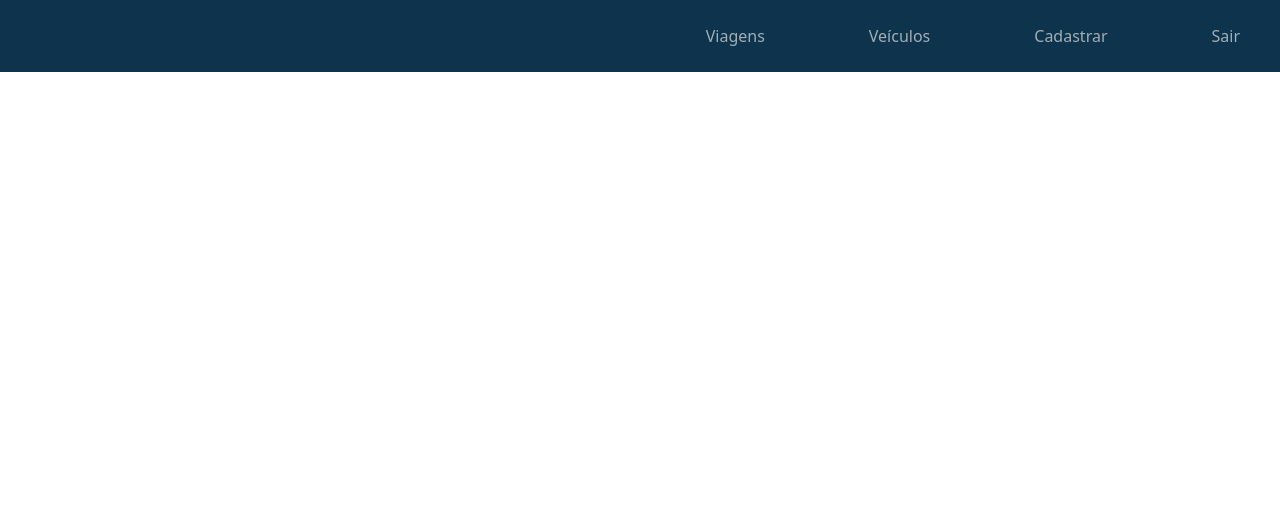
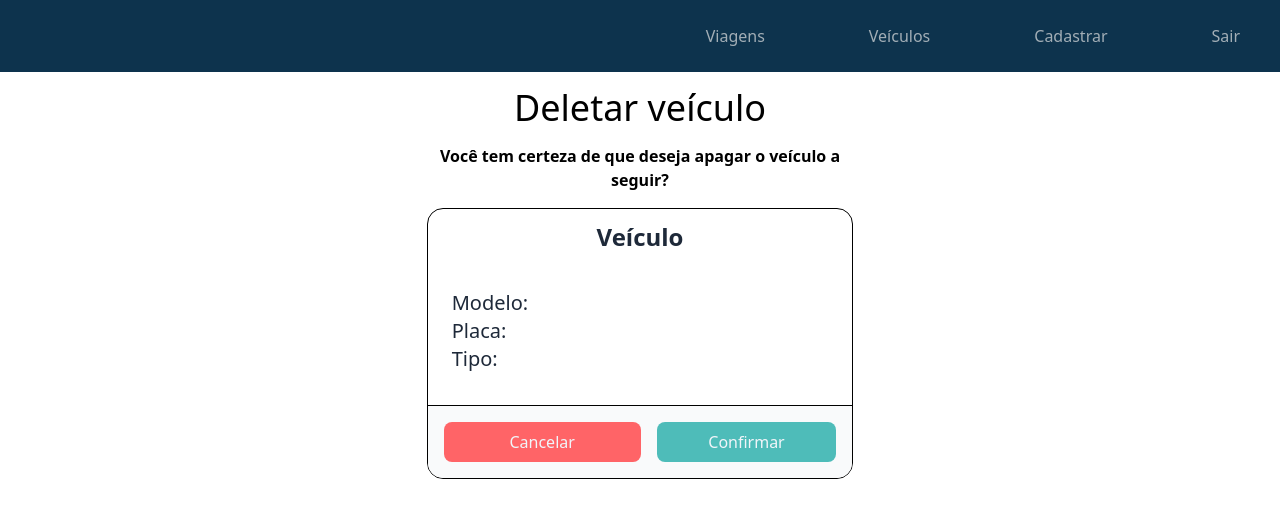
Before and after one commit to 0M1n40/frontVaiComigo, a React (Vite) app: page /deletarveiculo/1 in a window 1280 px wide. Shown: the top 518 px of the page. Built offline with nearby package versions, Linux system fonts and the light colour scheme; no server answers.

Commit message:
Deletar Veiculo

```diff
--- a/src/App.tsx
+++ b/src/App.tsx
@@ -3,6 +3,7 @@ import { AuthProvider } from "./contexts/AuthContext";
 import Login from "./pages/login/Login";
 import Cadastro from "./pages/cadastro/Cadastro";
 import Navbar from './components/navbar/Navbar';
+import DeletarVeiculo from "./components/veiculos/deletarveiculo/DeletarVeiculo";
 
 function App() {
     return (
@@ -15,6 +16,7 @@ function App() {
                 <Route path="/" element={<Login />} />
                 <Route path="/cadastro" element={<Cadastro />} />
                 <Route path="/login" element={<Login />} />
+                <Route path="/deletarveiculo/:id" element={<DeletarVeiculo />} />
                 </Routes>
             </div>
 
--- a/src/components/veiculos/deletarveiculo/DeletarVeiculo.tsx
+++ b/src/components/veiculos/deletarveiculo/DeletarVeiculo.tsx
@@ -0,0 +1,106 @@
+import { useContext, useEffect, useState } from "react"
+import { useNavigate, useParams } from "react-router-dom"
+import { Veiculo } from "../../../models/Veiculo"
+import { AuthContext } from "../../../contexts/AuthContext"
+import { buscar, deletar } from "../../../service/Service"
+
+
+function DeletarVeiculo() {
+
+    const navigate = useNavigate()
+
+    const [veiculo, setVeiculo] = useState<Veiculo>({} as Veiculo)
+    const [isLoading, setIsLoading] = useState<boolean>(false) //ainda não sei se esse isLoading vai ser util aqui.
+
+    const { usuario, handleLogout } = useContext(AuthContext)
+    const token = usuario.token
+
+    const { id } = useParams<{ id: string }>()
+
+    async function buscarPorId(id: string) {
+        try {
+            await buscar(`/veiculos/${id}`, setVeiculo, {
+                headers: {
+                    'Authorization': token
+                }
+            })
+        } catch (error: any) {
+            if (error.toString().includes('403')) {
+                handleLogout()
+            }
+        }
+    }
+    // Tirei o alert para melhor visualização
+    // useEffect(() => {
+    //     if (token === '') {
+    //         //alert('Você precisa estar logado')
+    //         navigate('/')
+    //     }
+    // }, [token])
+
+    useEffect(() => {
+        if (id !== undefined) {
+            buscarPorId(id)
+        }
+    }, [id])
+
+    async function deletarVeiculo() {
+        setIsLoading(true)
+
+        try {
+            await deletar(`/veiculos/${id}`, {
+                headers: {
+                    'Authorization': token
+                }
+            })
+
+            alert('Veículo apagado com sucesso')
+
+        } catch (error: any) {
+            if (error.toString().includes('403')) {
+                handleLogout()
+            }else {
+                alert('Erro ao deletar o veículo.')
+            }
+        }
+
+        setIsLoading(false)
+        retornar()
+    }
+
+    function retornar() {
+        navigate("/veiculos")
+    }
+
+    return (
+        <div className='container w-1/3 mx-auto'>
+            <h1 className='text-4xl text-center my-4'>Deletar veículo</h1>
+            <p className='text-center font-semibold mb-4'>
+                Você tem certeza de que deseja apagar o veículo a seguir?</p>
+            <div className='border flex flex-col rounded-2xl overflow-hidden justify-between'>
+                <header
+                    className='py-3 px-6 text-center text-gray-800 font-bold text-2xl'>
+                    Veículo
+                </header>
+                <div className="p-6 text-xl font-medium text-gray-800 mb-2">
+                <p>Modelo: {veiculo.modelo}</p>
+                <p>Placa: {veiculo.placa}</p>
+                <p>Tipo: {veiculo.tipoVeiculo}</p>
+                </div>
+                <div className="flex p-4 gap-4 bg-gray-50 border-t">
+                        <button
+                            className='text-slate-100 bg-red-400 hover:bg-red-600 w-full py-2 px-4 rounded-lg font-medium transition-colors duration-200'
+                            onClick={retornar}>
+                            Cancelar
+                        </button>
+                        <button
+                            className='w-full text-slate-100 bg-[#4EBCB9] hover:bg-[#3EA7A5]  flex items-center justify-center rounded-lg font-medium transition-colors duration-200'
+                            onClick={deletarVeiculo}>
+                            <span>Confirmar</span>
+                        </button>
+                    </div>
+            </div>
+        </div>
+    )
+}
+export default DeletarVeiculo
```
